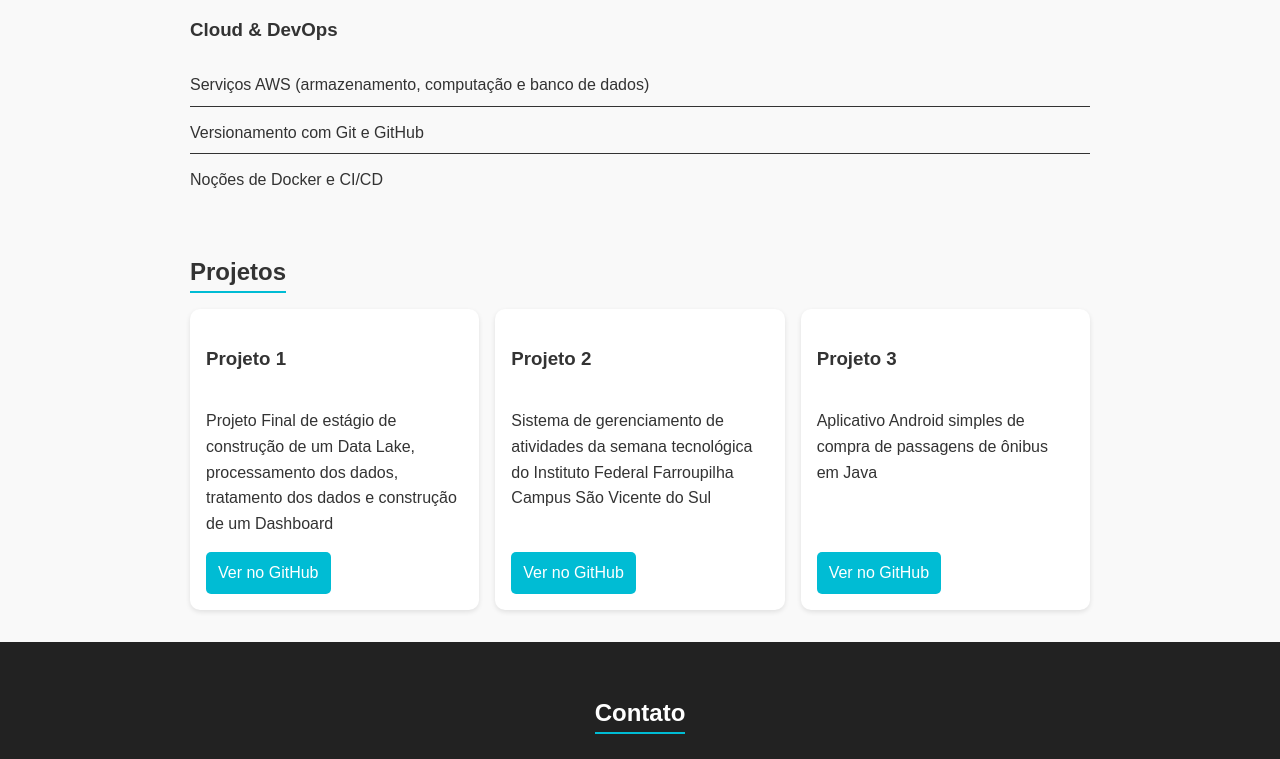
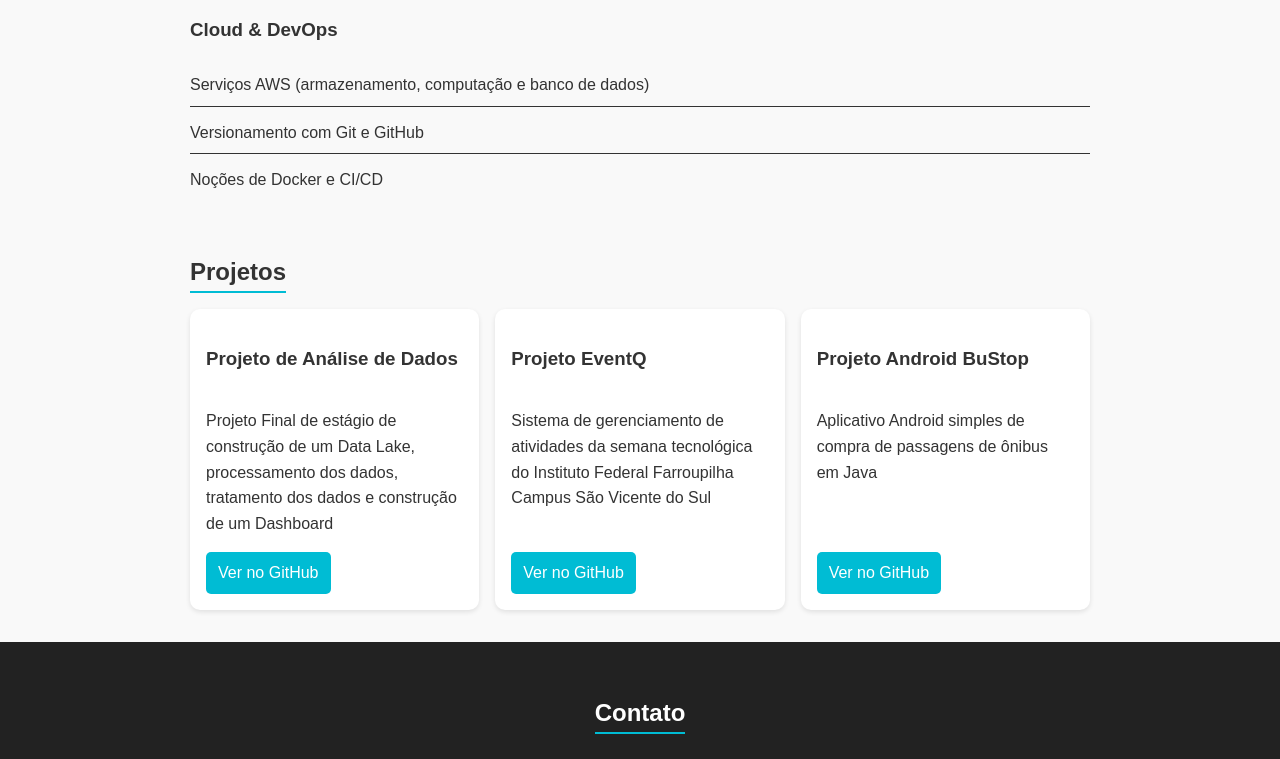
Before and after one commit to Ziani7/muriloziani.github.io, a plain HTML site: page index.html in a window 1280 px wide. Shown: the part 988-1747 px from the top of the page. Drawn offline with Linux system fonts and the light colour scheme.

Commit message:
Update index.html

```diff
--- a/index.html
+++ b/index.html
@@ -12,7 +12,7 @@
   <div class="header-container">
     <div class="header-text">
       <h1>Olá, eu sou <span class="highlight">Murilo Ziani</span></h1>
-      <p>Desenvolvedor em Análise de Dados e Web | Python, PHP, AWS</p>
+      <p>Cientista de Dados e Desenvolvedor Web</p>
     </div>
     <div class="header-photo">
       <img src="1759239642387.jpg" alt="Foto de Murilo Ziani">
@@ -25,7 +25,7 @@
   <section id="sobre">
   <h2>Sobre mim</h2>
   <p>
-    Sou desenvolvedor apaixonado por tecnologia, atualmente cursando <strong>Análise e Desenvolvimento de Sistemas</strong>.
+    Sou desenvolvedor atualmente cursando <strong>Análise e Desenvolvimento de Sistemas</strong>.
     Atuo como estagiário na área de <strong>análise de dados e serviços AWS</strong>, onde aplico meus conhecimentos em
     <strong>Python</strong> com bibliotecas como <strong>Pandas, PySpark e Matplotlib</strong> para tratamento e visualização
     de dados, além de utilizar recursos de computação em nuvem para apoiar soluções escaláveis.
@@ -69,17 +69,17 @@
     <h2>Projetos</h2>
     <div class="cards">
       <div class="card">
-        <h3>Projeto 1</h3>
+        <h3>Projeto de Análise de Dados</h3>
         <p>Projeto Final de estágio de construção de um Data Lake, processamento dos dados, tratamento dos dados e construção de um Dashboard</p>
         <a href="https://github.com/Ziani7/Projeto_Analise_Filmes" target="_blank">Ver no GitHub</a>
       </div>
       <div class="card">
-        <h3>Projeto 2</h3>
+        <h3>Projeto EventQ</h3>
         <p>Sistema de gerenciamento de atividades da semana tecnológica do Instituto Federal Farroupilha Campus São Vicente do Sul</p>
         <a href="https://github.com/Ziani7/Projeto-EventQ" target="_blank">Ver no GitHub</a>
       </div>
       <div class="card">
-        <h3>Projeto 3</h3>
+        <h3>Projeto Android BuStop</h3>
         <p>Aplicativo Android simples de compra de passagens de ônibus em Java</p>
         <a href="https://github.com/Ziani7/BuStop_" target="_blank">Ver no GitHub</a>
       </div>
```
